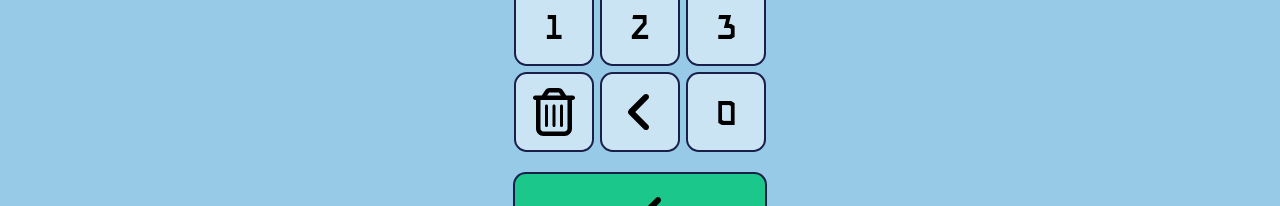
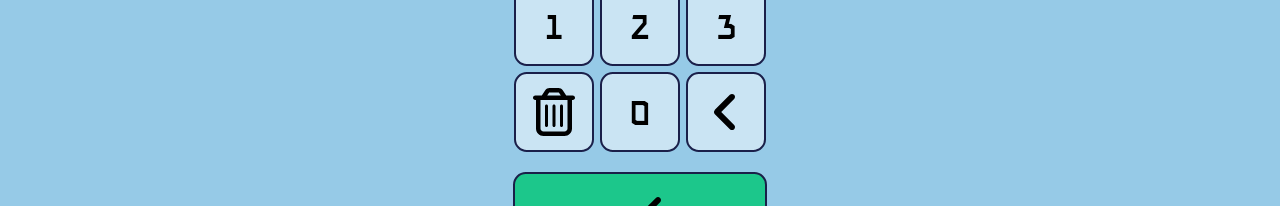
Before and after one commit to Yinon-bar/10Dance-v2-client, a React (Vite) app: page /client in a window 1280 px wide. Shown: the part 576-782 px from the top of the page. Built offline with nearby package versions, Linux system fonts and the light colour scheme.

Commit message:
zero button correction

```diff
--- a/src/Components/NumPad/ListNumpad/ListNumpad.jsx
+++ b/src/Components/NumPad/ListNumpad/ListNumpad.jsx
@@ -4,9 +4,10 @@ import { faCheck } from "@fortawesome/free-solid-svg-icons";
 import { BackspaceBtn } from "../SingleNumpad/BackspaceBtn/BackspaceBtn";
 import { ClearallBtn } from "../SingleNumpad/ClearallBtn/ClearallBtn";
 import SingleNumpad from "../SingleNumpad/SingleNumpad";
+import { ZeroBtn } from "../SingleNumpad/ZeroBtn/ZeroBtn";
 
 function ListNumpad() {
-    const num = [9, 8, 7, 6, 5, 4, 3, 2, 1, 0];
+  const num = [9, 8, 7, 6, 5, 4, 3, 2, 1];
 
   return (
     <div className="ListNumpad">
@@ -14,6 +15,7 @@ function ListNumpad() {
         <SingleNumpad key={num} num={num} />
       ))}
       <BackspaceBtn />
+      <ZeroBtn num={0} />
       <ClearallBtn />
       <button className="btn-submit">
         <FontAwesomeIcon icon={faCheck} />
--- a/src/Components/NumPad/SingleNumpad/SingleNumpad.jsx
+++ b/src/Components/NumPad/SingleNumpad/SingleNumpad.jsx
@@ -1,6 +1,7 @@
 import { useContext } from "react";
 import "./SingleNumpad.css";
 import NumberContext from "../../../Context/NumberContext";
+import { BackspaceBtn } from "./BackspaceBtn/BackspaceBtn";
 
 function SingleNumpad(props) {
   const { inputValue, setInputValue } = useContext(NumberContext);
--- /dev/null
+++ b/src/Components/NumPad/SingleNumpad/ZeroBtn/ZeroBtn.jsx
@@ -0,0 +1,16 @@
+import "./ZeroBtn.css";
+import { useContext } from "react";
+import NumberContext from "../../../../Context/NumberContext";
+
+export const ZeroBtn = (props) => {
+  const { inputValue, setInputValue } = useContext(NumberContext);
+
+  return (
+    <div
+      className="btn btn-zero"
+      onClick={(e) => setInputValue(inputValue + e.target.innerHTML)}
+    >
+      {props.num}
+    </div>
+  );
+};
```
Also changed, not shown: src/Components/NumPad/SingleNumpad/ZeroBtn/ZeroBtn.css (added). Lines whose indentation alone changed are shown as unchanged.
